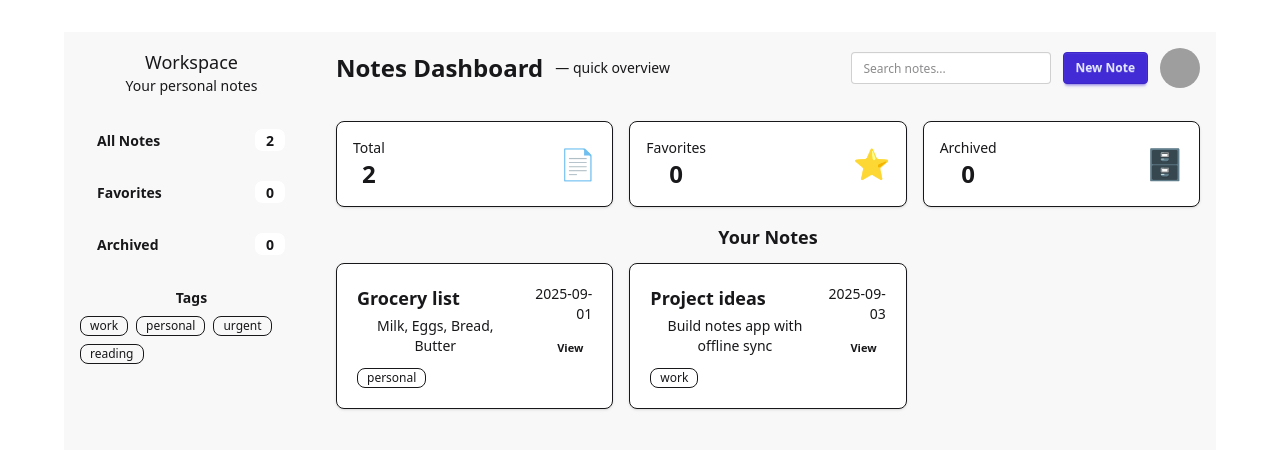
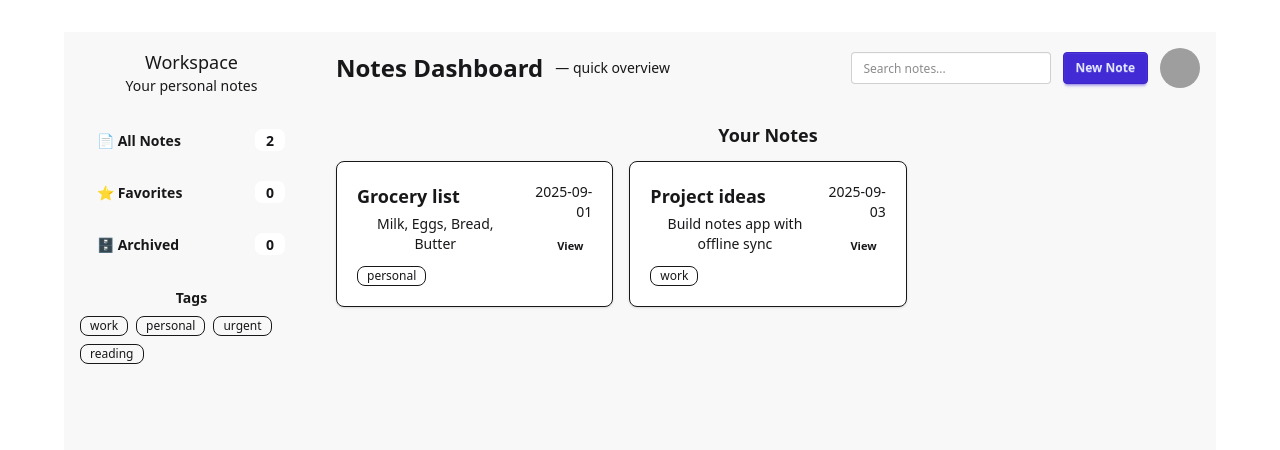
Before and after one commit to adeshkumar7828/notes-keeper, a React (Vite) app in the folder front-notes-keeper/: page / in a window 1280 px wide. Shown: the top 450 px of the page. Built offline with nearby package versions, Linux system fonts and the light colour scheme; grey boxes are pictures that could not be loaded.

Commit message:
some changes

```diff
--- a/front-notes-keeper/src/App.jsx
+++ b/front-notes-keeper/src/App.jsx
@@ -5,7 +5,7 @@ import {
   NotesList,
   Sidebar,
   NotesCard,
-  StatCard,
+  // StatCard,
 } from "./components";
 import { useState } from "react";
 
@@ -65,12 +65,6 @@ function App() {
             />
 
             <main className="p-4">
-              <div className="grid grid-cols-1 sm:grid-cols-3 gap-4 mb-4">
-                <StatCard title="Total" value={stats.total} icon="📄" />
-                <StatCard title="Favorites" value={stats.fav} icon="⭐" />
-                <StatCard title="Archived" value={stats.archived} icon="🗄️" />
-              </div>
-
               <section>
                 <h2 className="text-lg font-semibold mb-3">Your Notes</h2>
                 <div className="grid grid-cols-1 sm:grid-cols-2 lg:grid-cols-3 gap-4">
--- a/front-notes-keeper/src/components/Sidebar.jsx
+++ b/front-notes-keeper/src/components/Sidebar.jsx
@@ -8,13 +8,13 @@ function Sidebar({ stats }) {
 
       <div className="space-y-3">
         <button className="btn btn-ghost justify-start w-full">
-          All Notes <span className="ml-auto badge">{stats.total}</span>
+          📄 All Notes <span className="ml-auto badge">{stats.total}</span>
         </button>
         <button className="btn btn-ghost justify-start w-full">
-          Favorites <span className="ml-auto badge">{stats.fav}</span>
+          ⭐ Favorites <span className="ml-auto badge">{stats.fav}</span>
         </button>
         <button className="btn btn-ghost justify-start w-full">
-          Archived <span className="ml-auto badge">{stats.archived}</span>
+          🗄️ Archived <span className="ml-auto badge">{stats.archived}</span>
         </button>
       </div>
 
--- a/front-notes-keeper/src/components/StatCard.jsx
+++ /dev/null
@@ -1,17 +0,0 @@
-function StatCard({ title, value, icon }) {
-  return (
-    <div className="card bg-base-100 shadow-sm border">
-      <div className="card-body p-4">
-        <div className="flex items-center justify-between">
-          <div>
-            <h4 className="text-sm text-muted">{title}</h4>
-            <p className="text-2xl font-semibold">{value}</p>
-          </div>
-          <div className="text-3xl text-primary">{icon}</div>
-        </div>
-      </div>
-    </div>
-  );
-}
-
-export default StatCard;
--- a/front-notes-keeper/src/components/index.js
+++ b/front-notes-keeper/src/components/index.js
@@ -4,14 +4,5 @@ import NotesList from "./NotesList";
 import NotesCard from "./NotesCard";
 import EditNote from "./EditNote";
 import Sidebar from "./Sidebar";
-import StatCard from "./StatCard";
 
-export {
-  NotesHeader,
-  NotesInput,
-  NotesList,
-  NotesCard,
-  EditNote,
-  Sidebar,
-  StatCard,
-};
+export { NotesHeader, NotesInput, NotesList, NotesCard, EditNote, Sidebar };
```
